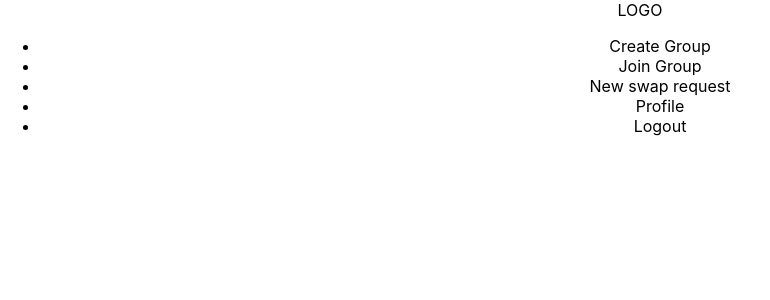
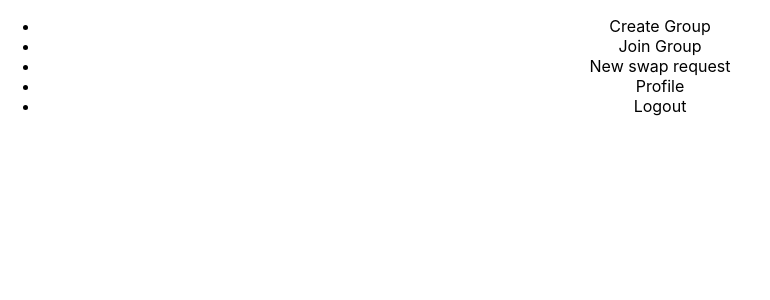
Before and after one commit to havszab/foodswap-frontend, a React app: page / in a window 1280 px wide. Shown: the top 300 px of the page, without its empty margins (0-770 px from the left). Built offline with nearby package versions, Linux system fonts and the light colour scheme; no server answers.

Commit message:
working communication between backend and frontend server

```diff
--- a/src/components/Navbar/Navbar.js
+++ b/src/components/Navbar/Navbar.js
@@ -6,7 +6,7 @@ class NavBar extends Component {
     return (
       <header className={classes.navbar}>
         <nav className={classes.navbar_nav}>
-          <div className={classes.nav_logo}>LOGO</div>
+          <div className={classes.nav_logo}>{this.props.groups}</div>
           <div className={classes.spacer} />
           <div className={classes.navbar_nav_items}>
             <ul>
--- a/src/containers/App.js
+++ b/src/containers/App.js
@@ -2,12 +2,31 @@ import React, { Component } from "react";
 import Navbar from "../components/Navbar/Navbar";
 import "./App.css";
 
+const API = 'http://localhost:8443/login';
+
 class App extends Component {
-  state = {};
-  render() {
+    constructor(props) {
+        super(props);
+
+        this.state = {
+            groups: null,
+        };
+    }
+
+    componentDidMount() {
+        const thisRef = this;
+        fetch(API)
+            .then(response => {
+                response.json().then(function(data) {
+                    thisRef.setState({ groups: data.render.toString() })
+                });
+            } );
+    }
+
+    render() {
     return (
       <div className="App">
-        <Navbar />
+        <Navbar groups={this.state.groups}/>
       </div>
     );
   }
```
